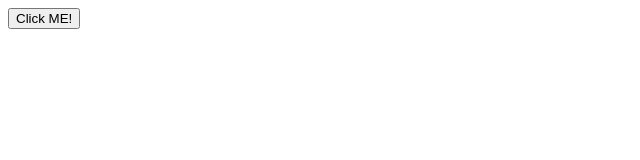
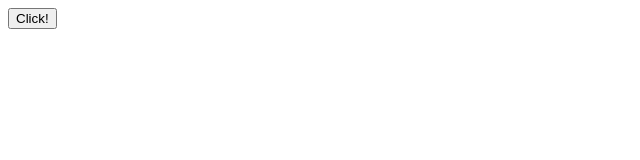
Before and after one commit to rajkumar-ui5inmt/Firstgit, a plain HTML site: page First Program/index.html in a window 1280 px wide. Shown: the full height of the page, 0-640 px from the left. Drawn offline with Linux system fonts and the light colour scheme.

Commit message:
push second

```diff
--- a/First Program/index.html
+++ b/First Program/index.html
@@ -1,5 +1,5 @@
     <html>
 <body>
-<button type="button" onclick="alert('Hello world!')">Click ME!</button>
+<button type="button" onclick="alert('Hello world!')">Click!</button>
 </body>
 </html>
```
